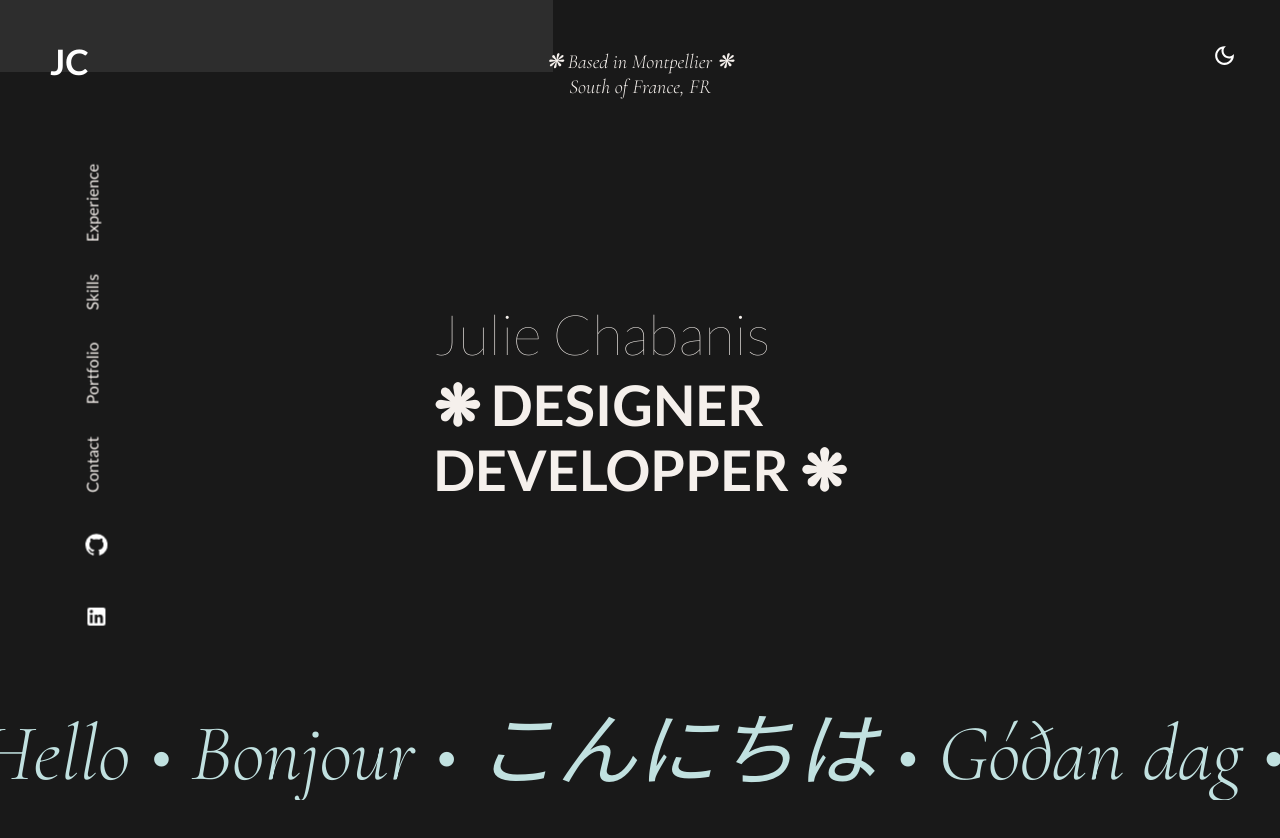
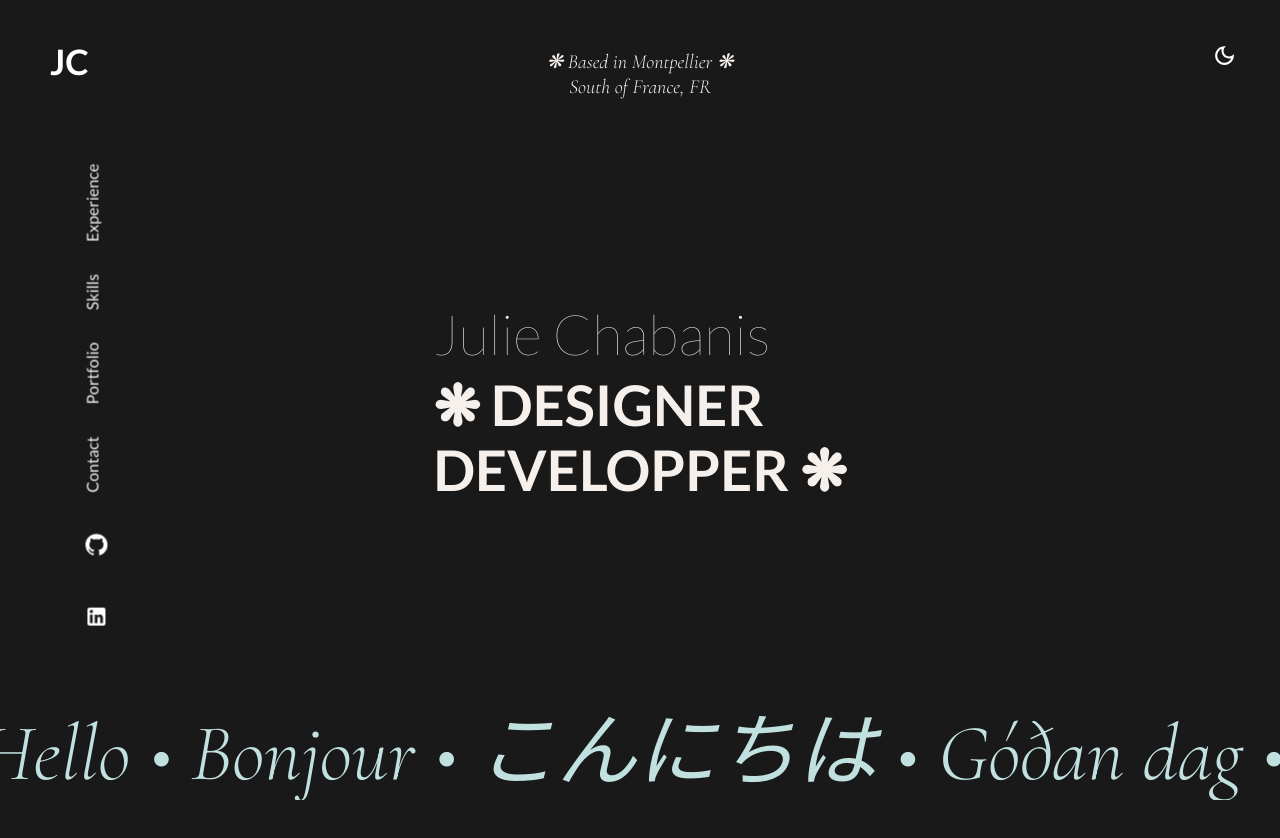
Before and after one commit to JulieChabanis/MinimalPortfolio, a React (Create React App) app: page / in a window 1280 px wide. Shown: the top 838 px of the page. Built offline with nearby package versions, Linux system fonts and the light colour scheme.

Commit message:
Resolve Bckground navbar

```diff
--- a/src/components/global/Navbar/Navbar.jsx
+++ b/src/components/global/Navbar/Navbar.jsx
@@ -33,6 +33,7 @@ const NavBar = () => {
         position="static"
         style={{
           backgroundColor: "transparent",
+          backgroundImage: "linear-gradient(rgba(0, 0, 0, 0), rgba(0, 0, 0, 0))",
           boxShadow: "0px 0px 0px 0px"
         }}>
         <Toolbar
```
